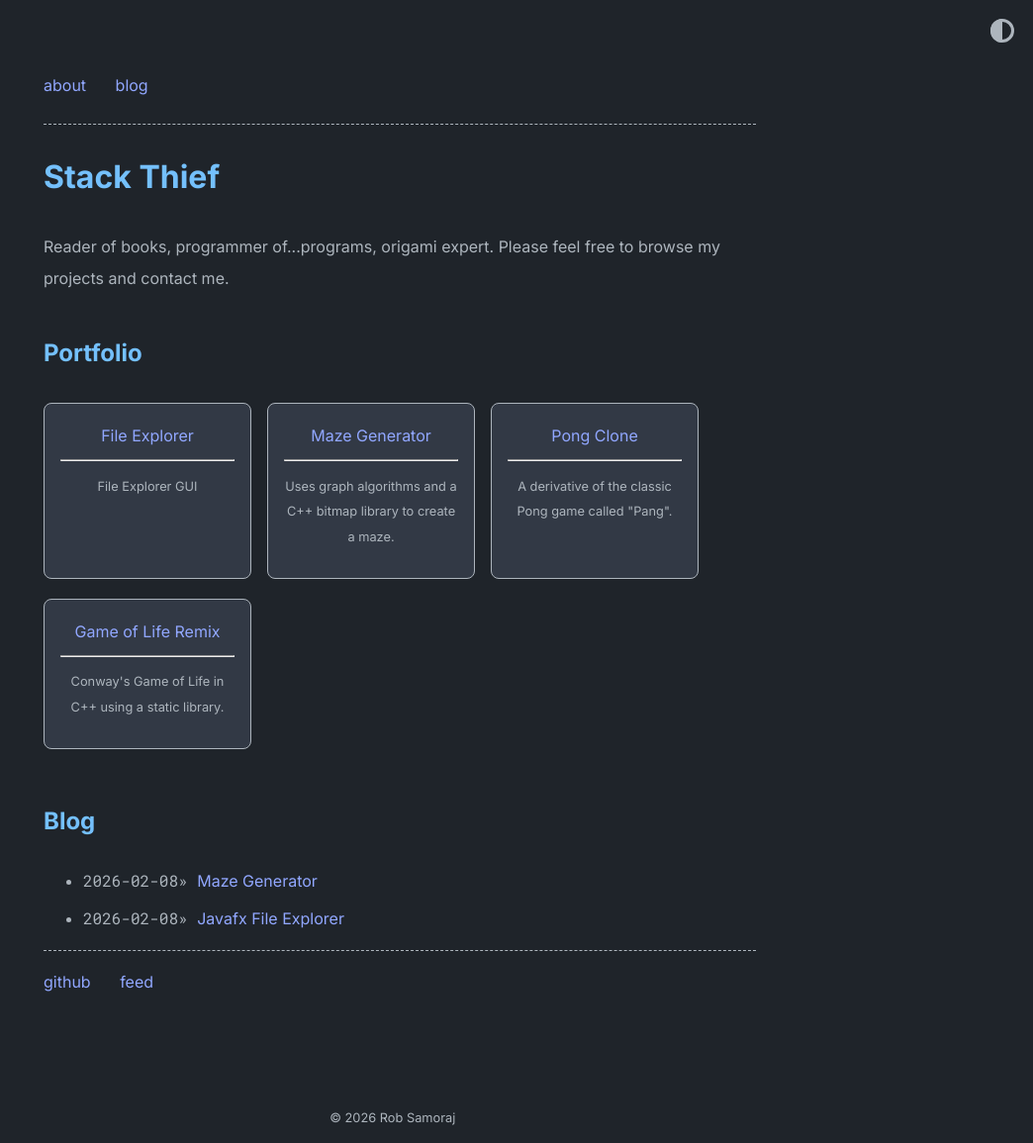
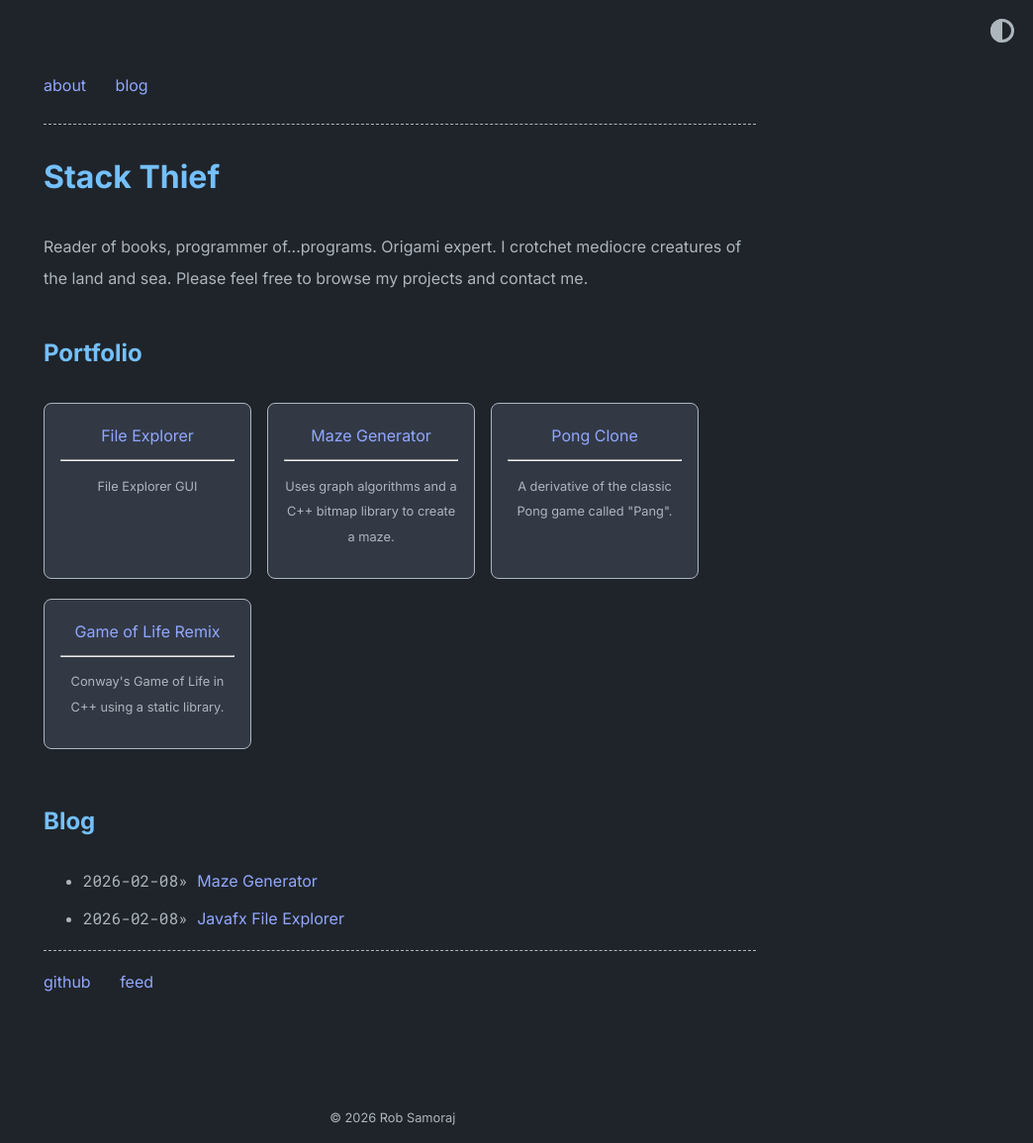
Before and after one commit to Yarpirates20/yarpirates20.github.io, a Jekyll site: the page built from index.md, in a window 1280 px wide. Shown: the whole page at 99% size, without its empty margins (236-1280 px from the left). Built offline with Jekyll 4.4.1, drawn with Linux system fonts in a browser that asks for light colours.

Commit message:
Update info

```diff
--- a/_config.yml
+++ b/_config.yml
@@ -3,7 +3,7 @@ author: Rob Samoraj
 baseurl: "/"
 url: "https://yarpirates20.github.io" # root address of the site
 description: > # description of the site (multiple lines allowed)
-  Reader of books, programmer of...programs, origami expert. Please feel free to browse my projects and contact me.
+  Reader of books, programmer of...programs. Origami expert. I crotchet mediocre creatures of the land and sea. Please feel free to browse my projects and contact me.
 
 
 permalink: /:slug
```
